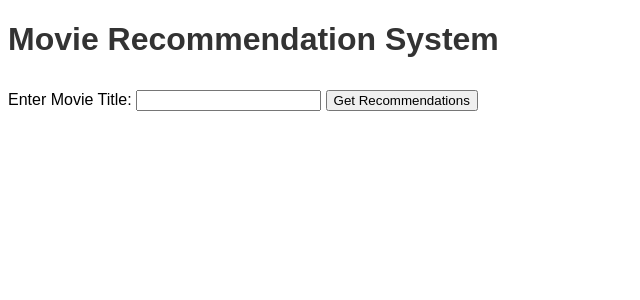
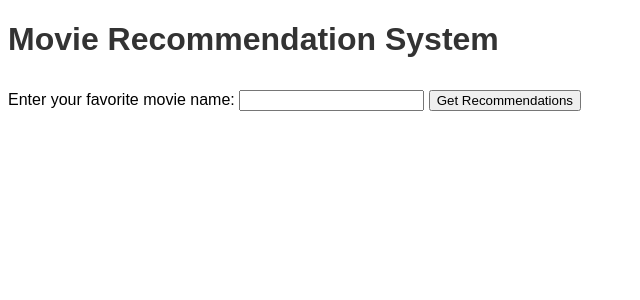
Before and after one commit to imisgsc/MOVIE-RECOMMENDATION-SYSTEM, a Flask app: page / in a window 1280 px wide. Shown: the top 300 px of the page, without its empty margins (0-640 px from the left). Run offline with Flask 3, Linux system fonts and the light colour scheme; parts of the project's set-up code (start-up, migrations or seed data) failed here and were passed over.

Commit message:
edited templates

```diff
--- a/templates/index.html
+++ b/templates/index.html
@@ -7,9 +7,9 @@
 </head>
 <body>
     <h1>Movie Recommendation System</h1>
-    <form action="/recommend" method="post">
-        <label for="title">Enter Movie Title:</label>
-        <input type="text" id="title" name="title">
+    <form action="/recommendations" method="post">
+        <label for="movie_name">Enter your favorite movie name:</label>
+        <input type="text" id="movie_name" name="movie_name" required>
         <button type="submit">Get Recommendations</button>
     </form>
 </body>
--- a/templates/recommendations.html
+++ b/templates/recommendations.html
@@ -2,11 +2,11 @@
 <html lang="en">
 <head>
     <meta charset="UTF-8">
-    <title>Recommendations for {{ title }}</title>
+    <title>Recommendations for {{ movie_name }}</title>
     <link rel="stylesheet" href="{{ url_for('static', filename='styles.css') }}">
 </head>
 <body>
-    <h1>Recommendations for {{ title }}</h1>
+    <h1>Recommendations for {{ movie_name }}</h1>
     <ul>
         {% for movie in recommendations %}
         <li>{{ movie }}</li>
```
